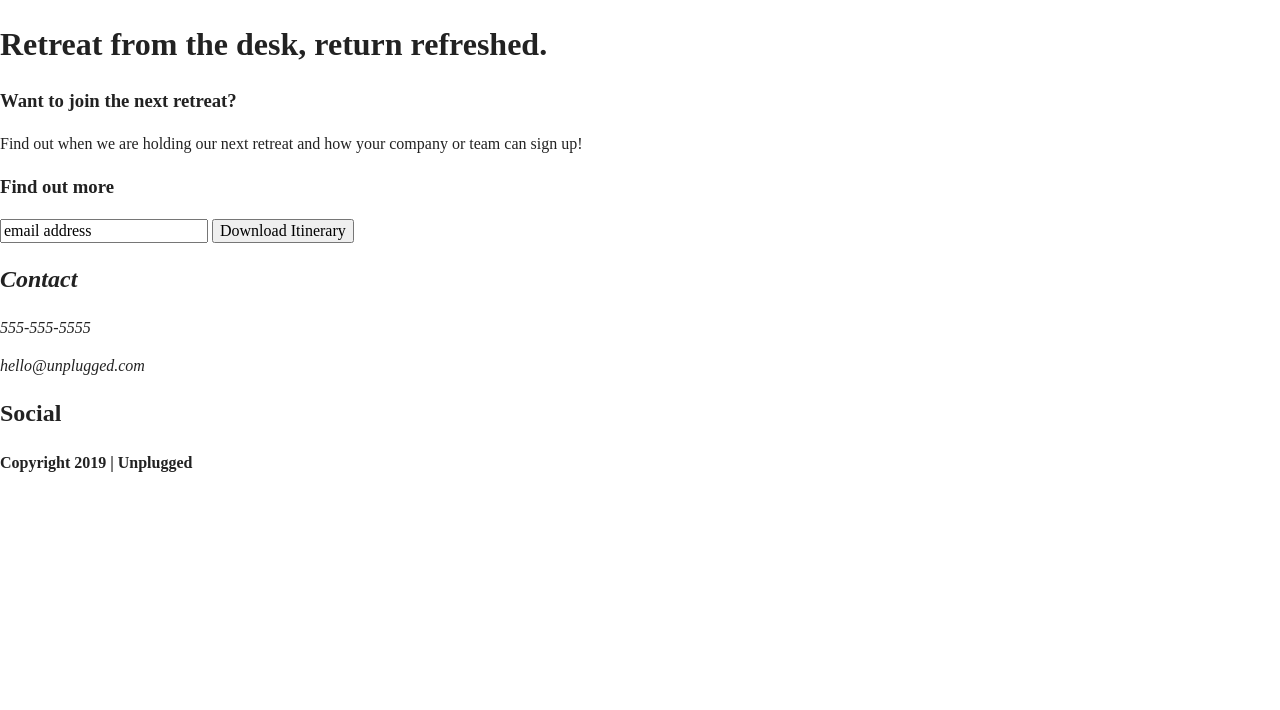
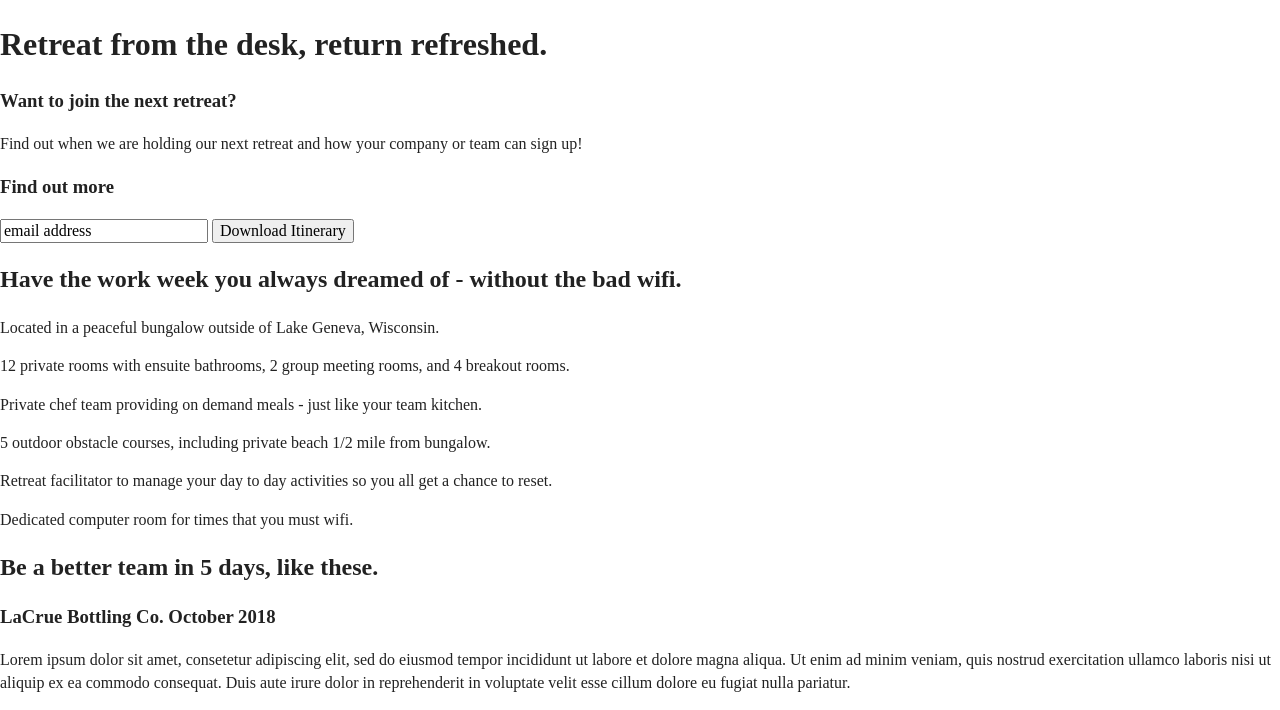
Before and after one commit to plutonym/unplugged-retreat, a plain HTML site: page index.html in a window 1280 px wide. Shown: the part 84-794 px from the top of the page. Drawn offline with nearby package versions, Linux system fonts and the light colour scheme.

Commit message:
mods to html

```diff
--- a/index.html
+++ b/index.html
@@ -43,6 +43,7 @@
     </section>
 
     <aside>
+      <div class="content-wrapper">
         <div class="newsletter">
           <h3>Want to join the next retreat?</h3>
           <p>Find out when we are holding our next retreat and how your company
@@ -54,21 +55,77 @@
             <input type="button" value="Download Itinerary">
           </div>
         </div>
+      </div>
     </aside>
 
+    <section class="features">
+      <div class="content-wrapper">
+        <h2>Have the work week you always dreamed of - without
+          the bad wifi.</h2>
+        <div class="feature-items">
+          <article>
+            <p class="fontawesome-icon"></p>
+            <p class="features-item-description">Located in a peaceful bungalow outside
+              of Lake Geneva, Wisconsin.</p>
+          </article>
+          <article>
+            <p class="fontawesome-icon"></p>
+            <p class="features-item-description">12 private rooms with ensuite bathrooms,
+            2 group meeting rooms, and 4 breakout rooms.</p>
+          </article>
+          <article>
+            <p class="fontawesome-icon"></p>
+            <p class="features-item-description">Private chef team providing on demand
+            meals - just like your team kitchen.</p>
+          </article>
+          <article>
+            <p class="fontawesome-icon"></p>
+            <p class="features-item-description">5 outdoor obstacle courses, including
+            private beach <span>1/2</span> mile from bungalow.</p>
+          </article>
+          <article>
+            <p class="fontawesome-icon"></p>
+            <p class="features-item-description">Retreat facilitator to manage your day to day
+            activities so you all get a chance to reset.</p>
+          </article>
+          <article>
+            <p class="fontawesome-icon"></p>
+            <p class="features-item-description">Dedicated computer room for times that
+            you must wifi.</p>
+          </article>
+        </div>
+      </div>
+    </section>
+
+    <section class="reviews">
+      <div class="content-wrapper">
+        <h2>Be a better team in 5 days, like these.</h2>
+        <article>
+          <div>
+            <h3>LaCrue Bottling Co. October 2018</h3>
+            <p>Lorem ipsum dolor sit amet, consetetur adipiscing elit, sed do
+              eiusmod tempor incididunt ut labore et dolore magna aliqua.  Ut
+              enim ad minim veniam, quis nostrud exercitation ullamco laboris
+              nisi ut aliquip ex ea commodo consequat.  Duis aute irure dolor
+              in reprehenderit in voluptate velit esse cillum dolore eu fugiat
+              nulla pariatur.</p>
+          </div>
+        </article>
+      </div>
+    </section>
   </main>
 
   <footer>
     <div class="content-wrapper">
       <div class="footer-content">
         <address class="contact">
-          <h2>Contact</h2>
+          <h3>Contact</h3>
           <p>555-555-5555</P>
           <p>hello@unplugged.com</p>
         </address>
 
         <div class="social">
-          <h2>Social</h2>
+          <h3>Social</h3>
           <div class="social-icons">
             <p><a href="https://www.facebook.com" target="_blank"></a></p>
           </div>
```
Lines whose indentation alone changed are shown as unchanged.
